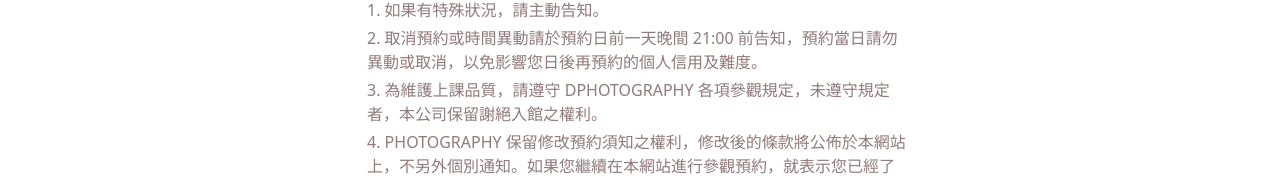
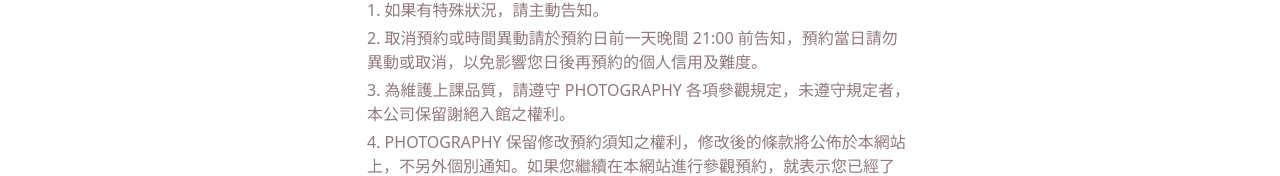
Before and after one commit to Kevin-Chia-Hsuan/Photography-E-commerce, a plain HTML site: page reservation.html in a window 1280 px wide. Shown: the part 929-1105 px from the top of the page. Drawn offline with nearby package versions, Linux system fonts and the light colour scheme.

Commit message:
Update 2022-09-16T14:26:07.360Z

```diff
--- a/reservation.html
+++ b/reservation.html
@@ -227,7 +227,7 @@
             前告知，預約當日請勿異動或取消，以免影響您日後再預約的個人信用及難度。
           </p>
           <p class="text-base text-primary mt-1">
-            3. 為維護上課品質，請遵守 DPHOTOGRAPHY
+            3. 為維護上課品質，請遵守 PHOTOGRAPHY
             各項參觀規定，未遵守規定者，本公司保留謝絕入館之權利。
           </p>
           <p class="text-base text-primary mt-1">
```
